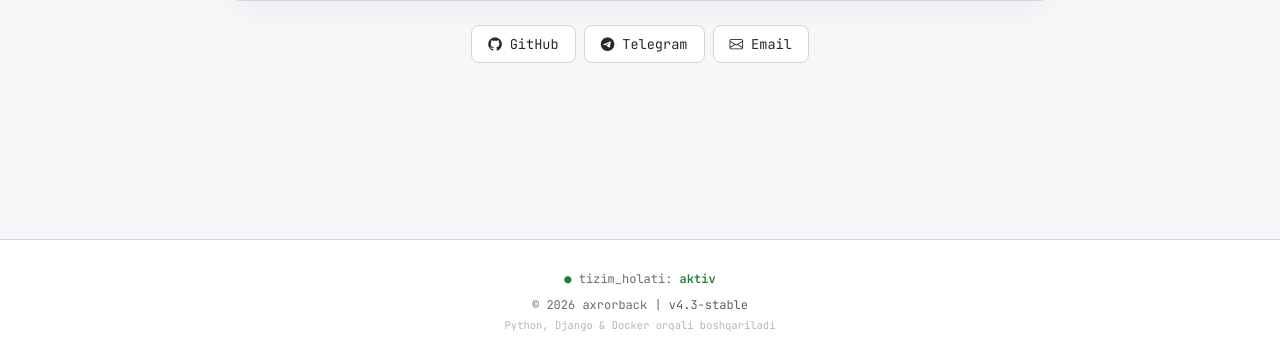
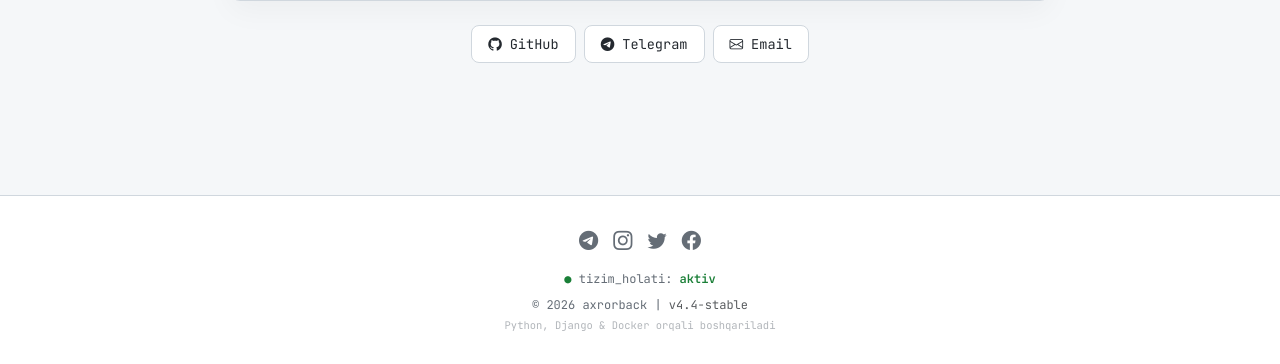
Before and after one commit to axrorback/axrortech, a Django app: page /about/ in a window 1280 px wide. Shown: the part 436-800 px from the top of the page. Run offline with Django 5.2, Linux system fonts and the light colour scheme; the visitor is signed in with stand-in values (Sample User, id 1); data that the repository does not hold is empty; parts of the project's set-up code (start-up, migrations or seed data) failed here and were passed over; some libraries are stand-ins or nearby versions.

Commit message:
Update base.html

```diff
--- a/templates/base.html
+++ b/templates/base.html
@@ -5,15 +5,36 @@
     <meta charset="utf-8">
     <meta name="viewport" content="width=device-width, initial-scale=1">
 
+    <!-- Google Analytics (gtag.js) -->
+    <script async src="https://www.googletagmanager.com/gtag/js?id=G-FSHVKW8D73"></script>
+    <script>
+      window.dataLayer = window.dataLayer || [];
+      function gtag(){dataLayer.push(arguments);}
+      gtag('js', new Date());
+      gtag('config', 'G-FSHVKW8D73');
+    </script>
+
     <title>{% block title %}axrorback | DevOps & Backend Portfolio{% endblock title %}</title>
-  <meta name="description" content="Axrorback - DevOps muhandisi va Backend dasturchi portfoliosi.">
+
+    <!-- SEO Meta Tags -->
+    <meta name="description" content="Axrorback - Professional DevOps muhandisi va Backend dasturchi portfoliosi. Tizimlar avtomatizatsiyasi va yuqori yuklamali loyihalar.">
+    <meta name="keywords" content="axrorback, DevOps, Backend, Django, Python, Docker, Kubernetes, CI/CD, Uzbekistan, Dasturchi">
     <meta name="author" content="axrorback">
+    <link rel="canonical" href="{{ request.build_absolute_uri }}">
 
-  <!-- Open Graph -->
+    <!-- Open Graph / Facebook / LinkedIn -->
     <meta property="og:type" content="website">
     <meta property="og:url" content="{{ request.build_absolute_uri }}">
-  <meta property="og:title" content="axrorback | DevOps & Backend">
-  <meta property="og:image" content="https://cdn.jsdelivr.net/npm/bootstrap-icons@1.11.1/icons/cpu.svg">
+    <meta property="og:title" content="axrorback | DevOps & Backend Portfolio">
+    <meta property="og:description" content="Backend va DevOps sohasidagi tajribam, maqolalarim va yutuqlarim bilan tanishing.">
+    <meta property="og:image" content="https://media.axror.tech/profile.jpg">
+
+    <!-- Twitter -->
+    <meta property="twitter:card" content="summary_large_image">
+    <meta property="twitter:url" content="{{ request.build_absolute_uri }}">
+    <meta property="twitter:title" content="axrorback | DevOps & Backend Portfolio">
+    <meta property="twitter:description" content="Backend va DevOps sohasidagi tajribam va loyihalarim.">
+    <meta property="twitter:image" content="https://media.axror.tech/profile.jpg">
 
     <!-- Fonts & Styles -->
     <link rel="preconnect" href="https://fonts.googleapis.com">
@@ -172,6 +193,16 @@
             font-weight: 600;
         }
 
+        .social-links-footer {
+            display: flex;
+            justify-content: center;
+            gap: 15px;
+            margin-bottom: 15px;
+            font-size: 1.2rem;
+        }
+        .social-links-footer a { color: #656d76; transition: 0.2s; }
+        .social-links-footer a:hover { color: var(--primary); }
+
         @media (max-width: 576px) {
             .path-display { display: none; }
             .btn-action { width: 100%; justify-content: center; }
@@ -228,7 +259,7 @@
                             </div>
                         {% else %}
                             <a href="{% provider_login_url 'google' next=request.get_full_path %}" class="btn-action btn-google">
-                <i class="bi bi-google text-danger"></i> Sign in with Google
+                                <i class="bi bi-google text-danger"></i> Sign in
                             </a>
                         {% endif %}
                     </li>
@@ -252,7 +283,7 @@
 
             <div class="terminal-body">
                 {% block content %}
-        <h2 class="mb-3 fs-4">Axrorback@Portfolio:~$ cat welcome.sh</h2>
+                <h2 class="mb-3 fs-4">axrorback@portfolio:~$ cat welcome.sh</h2>
                 <p>Salom! Men DevOps muhandisi va Backend dasturchiman. Murakkab tizimlarni avtomatlashtirish va yuqori yuklamali arxitekturalar bilan ishlayman.</p>
                 {% endblock %}
             </div>
@@ -267,10 +298,18 @@
 
     <footer class="footer">
         <div class="container">
+            <!-- Ijtimoiy tarmoqlar -->
+            <div class="social-links-footer">
+                <a href="https://t.me/axrorback" target="_blank"><i class="bi bi-telegram"></i></a>
+                <a href="https://instagram.com/axrorback" target="_blank"><i class="bi bi-instagram"></i></a>
+                <a href="https://twitter.com/axrorback" target="_blank"><i class="bi bi-twitter"></i></a>
+                <a href="https://facebook.com/axrorback" target="_blank"><i class="bi bi-facebook"></i></a>
+            </div>
+
             <div class="mb-2">
                 <span class="status-online">●</span> tizim_holati: <span class="status-online">aktiv</span>
             </div>
-      <div>© <span id="year"></span> axrorback | <span class="text-muted">v4.3-stable</span></div>
+            <div>© <span id="year"></span> axrorback | <span class="text-muted">v4.4-stable</span></div>
             <div class="small opacity-50 mt-1">Python, Django & Docker orqali boshqariladi</div>
         </div>
     </footer>
@@ -279,7 +318,6 @@
     <script>
         document.getElementById('year').textContent = new Date().getFullYear();
 
-    // Navbar auto-close on mobile
         const navLinks = document.querySelectorAll('.nav-link:not(.dropdown-toggle)');
         const menuToggle = document.getElementById('navbarNav');
         const bsCollapse = new bootstrap.Collapse(menuToggle, {toggle:false});
```
Lines whose indentation alone changed are shown as unchanged.
